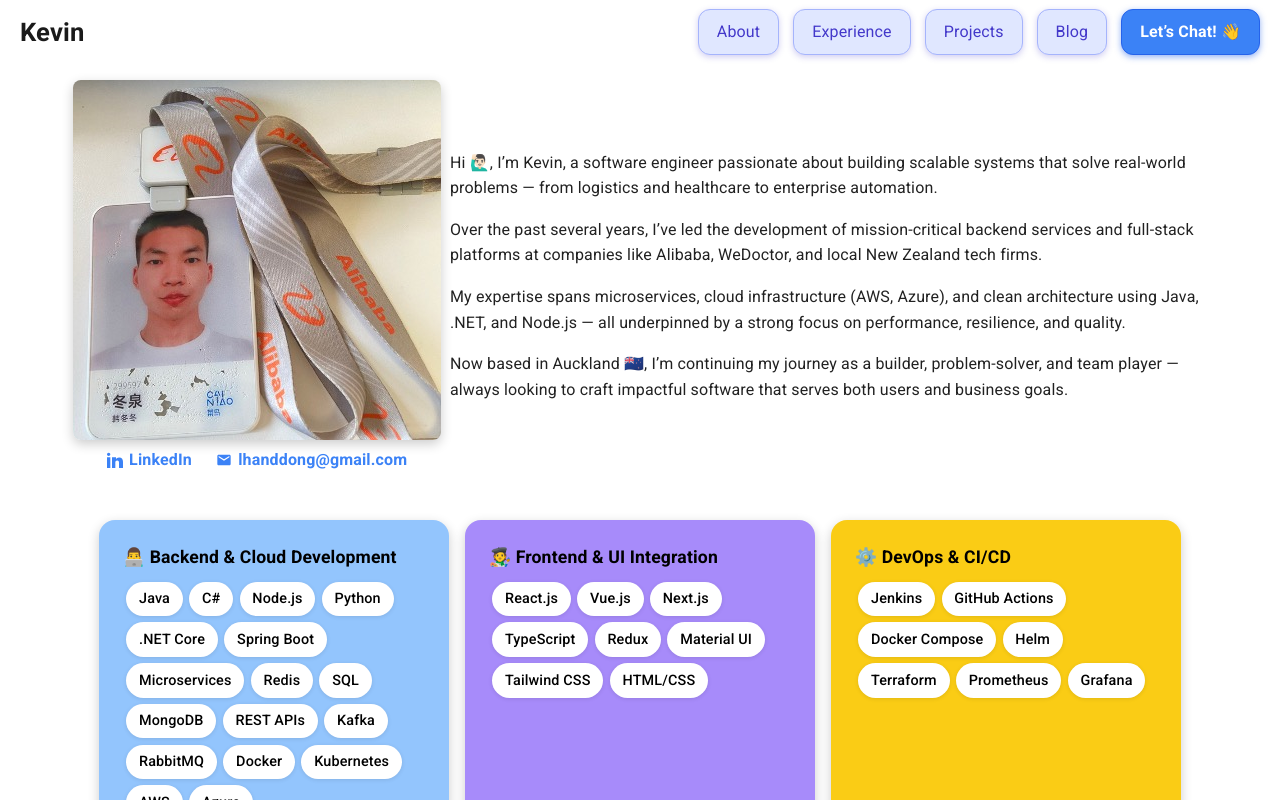
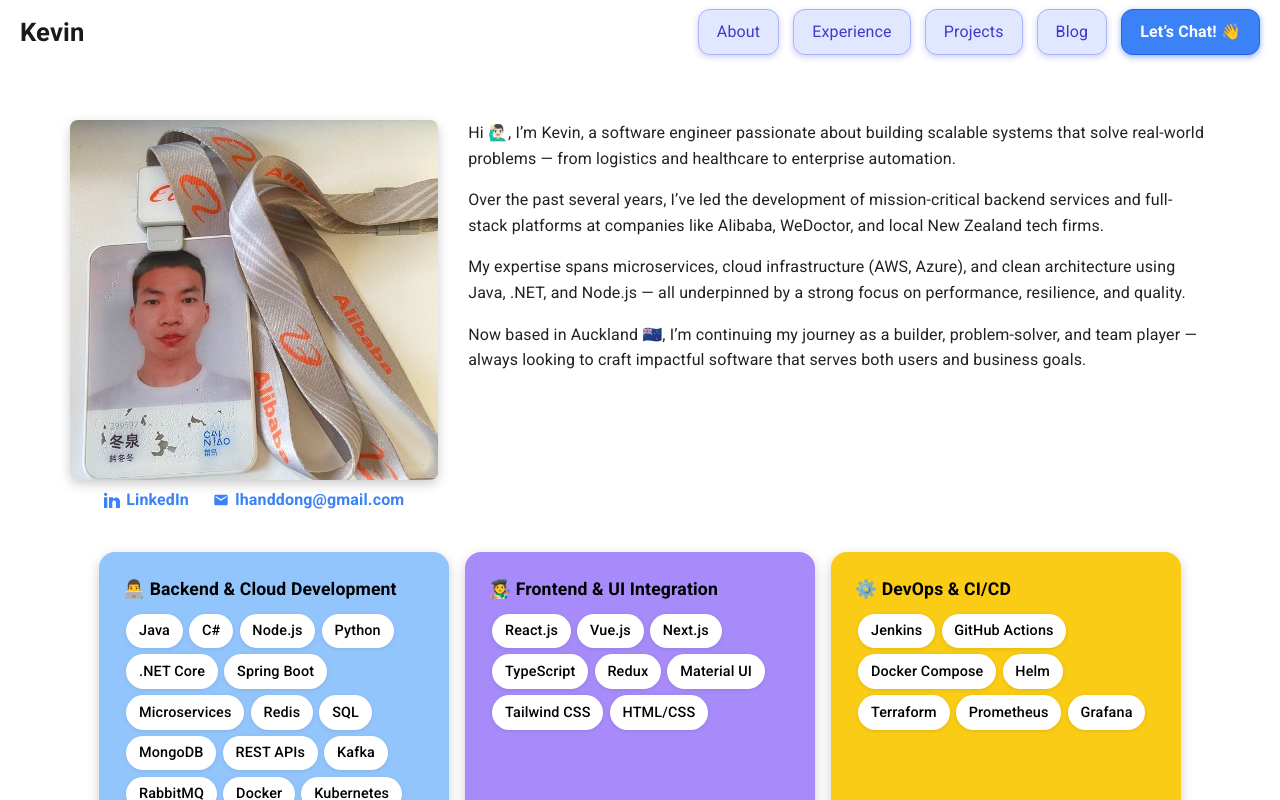
Before and after one commit to HanDonoo/portfolio, a React (Vite) app: page / in a window 1280 px wide. Shown: the top 800 px of the page. Built offline with nearby package versions, Linux system fonts and the light colour scheme.

Commit message:
modify color

```diff
--- a/src/App.tsx
+++ b/src/App.tsx
@@ -24,7 +24,7 @@
         <div style={{ display: 'flex', flexDirection: 'column', minHeight: '100vh' }}>
             <Header onNavigate={handleNavigate} />
 
-            <div style={{ paddingTop: '80px', paddingLeft: '1rem', paddingRight: '1rem', flex: 1 }}>
+            <div style={{ paddingTop: '120px', paddingLeft: '1rem', paddingRight: '1rem', flex: 1 }}>
                 <About ref={aboutRef} />
                 <Experience ref={experienceRef} />
                 <Projects ref={projectsRef} />
--- a/src/components/Content.tsx
+++ b/src/components/Content.tsx
@@ -15,20 +15,23 @@
 
 const containerStyle = {
     display: 'flex',
-    flexWrap: 'wrap' as const,
-    alignItems: 'stretch',
+    flexWrap: 'nowrap' as const,      // 保证左右不换行，等高
+    alignItems: 'stretch',   // 子元素等高拉伸
     minHeight: '400px',
-    maxWidth: '1600px',     // ✅ 限宽
-    margin: '0 auto',       // ✅ 居中
-    padding: '0 2rem',      // ✅ 增加左右内边距
+    maxWidth: '1600px',
+    margin: '0 auto',
+    padding: '0 2rem',
 };
 
 const imageWrapperStyle = {
-    flex: '1 1 100%',
-    maxWidth: '100%',
+    flex: '1 1 33%',
+    maxWidth: '33%',
     display: 'flex',
-    justifyContent: 'center',
-    marginBottom: '1rem',
+    flexDirection: 'column' as const,
+    alignItems: 'center',
+    justifyContent: 'flex-start',
+    height: '100%',           // 让左右两边等高
+    marginBottom: 0,          // 去掉默认底部间距
 };
 
 const imageStyle = {
@@ -41,11 +44,13 @@
 };
 
 const textWrapperStyle = {
-    flex: '1 1 100%',
-    maxWidth: '100%',
+    flex: '1 1 66%',
+    maxWidth: '66%',
     display: 'flex',
     flexDirection: 'column' as const,
     justifyContent: 'center',
+    height: '100%',          // 让左右两边等高
+    paddingLeft: '1.5rem',
 };
 
 const iconStyle = {
@@ -59,16 +64,8 @@
 export const About = forwardRef<HTMLDivElement>((_, ref) => (
     <div id="about" ref={ref} style={sectionStyle}>
         <div style={containerStyle}>
-            {/* 左侧照片 */}
-            <div
-                style={{
-                    ...imageWrapperStyle,
-                    flex: '1 1 33%',
-                    display: 'flex',
-                    flexDirection: 'column',
-                    alignItems: 'center',
-                }}
-            >
+            {/* 左侧照片 + 联系方式 */}
+            <div style={imageWrapperStyle}>
                 <img
                     src="/portfolio/images/photo.jpg"
                     alt="Kevin Han"
@@ -88,7 +85,7 @@
                         target="_blank"
                         rel="noopener noreferrer"
                         style={{
-                            color: '#3b82f6',   // 统一蓝色
+                            color: '#3b82f6',
                             textDecoration: 'none',
                             display: 'flex',
                             alignItems: 'center',
@@ -108,7 +105,7 @@
                     <a
                         href="mailto:lhanddong@gmail.com"
                         style={{
-                            color: '#3b82f6',   // 统一蓝色
+                            color: '#3b82f6',
                             textDecoration: 'none',
                             display: 'flex',
                             alignItems: 'center',
@@ -129,7 +126,7 @@
             </div>
 
             {/* 右侧文字 */}
-            <div style={{ ...textWrapperStyle, flex: '1 1 66%' }}>
+            <div style={textWrapperStyle}>
                 {[
                     `Hi 🙋🏻‍♂️, I’m Kevin, a software engineer passionate about building scalable systems that solve real-world problems — from logistics and healthcare to enterprise automation.`,
                     `Over the past several years, I’ve led the development of mission-critical backend services and full-stack platforms at companies like Alibaba, WeDoctor, and local New Zealand tech firms.`,
--- a/src/components/Footer.tsx
+++ b/src/components/Footer.tsx
@@ -23,22 +23,37 @@
                     // 3. 实现响应式布局
                     flexDirection: { xs: 'column', sm: 'row' }, // 在小屏幕(xs)上垂直堆叠, 在小屏幕及以上(sm)水平排列
                     gap: 2, // 设置堆叠时的间距
-                    maxWidth: '1200px', // 设置最大内容宽度
+                    maxWidth: '1400px', // 设置最大内容宽度
                     mx: 'auto', // mx: 'auto' 使内容水平居中
                 }}
             >
                 {/* 4. 左侧内容 */}
-                <Box sx={{ textAlign: { xs: 'center', sm: 'left' } }}>
+                <Box
+                    sx={{
+                        textAlign: { xs: 'center', sm: 'left' },
+                        width: '200px', // ✅ 设置固定宽度
+                    }}
+                >
                     <Typography
-                        variant="h6" // 使用 h6 变体让字体稍大且加粗
-                        component="p" // 将其渲染为 p 标签更符合语义
-                        sx={{ fontWeight: 'bold' }}
+                        variant="h5"
+                        component="p"
+                        sx={{
+                            fontWeight: 'bold',
+                            whiteSpace: 'nowrap',         // ✅ 防止换行
+                            overflow: 'hidden',           // ✅ 溢出隐藏（可选）
+                            textOverflow: 'ellipsis',     // ✅ 超出显示省略号（可选）
+                        }}
                     >
                         Kevin Han
                     </Typography>
                     <Typography
                         variant="body2"
-                        sx={{ color: 'grey.400' }} // 使用 MUI 的主题颜色来设置灰色
+                        sx={{
+                            color: 'grey.400',
+                            whiteSpace: 'nowrap',
+                            overflow: 'hidden',
+                            textOverflow: 'ellipsis',
+                        }}
                     >
                         Auckland, New Zealand
                     </Typography>
```
